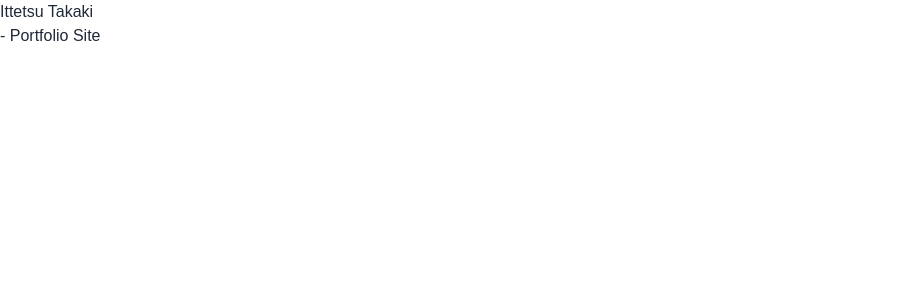
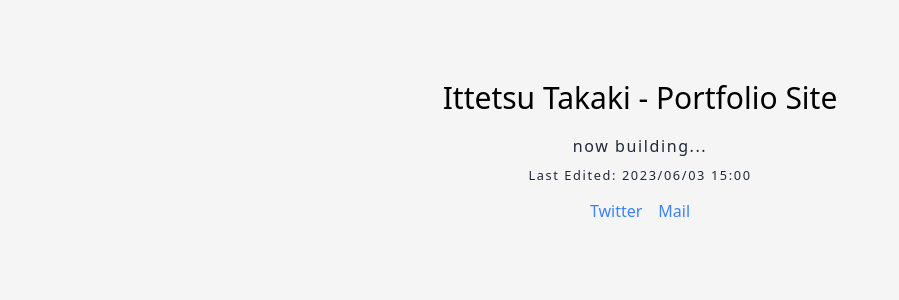
Before and after one commit to tetsu1615/portfolio_v0, a Next.js app in the folder frontend/: page / in a window 1280 px wide. Shown: the top 300 px of the page, without its empty margins (0-899 px from the left). Built offline with nearby package versions, Linux system fonts and the light colour scheme.

Commit message:
feat: wipページ作成

```diff
--- a/frontend/package.json
+++ b/frontend/package.json
@@ -28,10 +28,11 @@
     "eslint-config-next": "13.0.6",
     "eslint-config-prettier": "^8.8.0",
     "eslint-plugin-import": "^2.27.5",
-    "eslint-plugin-tailwindcss": "^3.12.0",
+    "eslint-plugin-tailwindcss": "^3.12.1",
     "eslint-plugin-unused-imports": "^2.0.0",
     "postcss": "^8.4.23",
     "prettier": "^2.8.8",
+    "prettier-plugin-tailwindcss": "^0.3.0",
     "tailwindcss": "^3.3.2",
     "typescript": "4.9.4"
   }
--- a/frontend/src/pages/_documents.tsx
+++ b/frontend/src/pages/_documents.tsx
@@ -7,7 +7,7 @@ export default function Document() {
         {/*Google Fontsの読み込み*/}
         <link rel="preconnect" href="https://fonts.googleapis.com" />
         <link rel="preconnect" href="https://fonts.gstatic.com" />
-        <link href="https://fonts.googleapis.com/css2?family=Noto+Sans+JP:wght@100;300;500;700;900&display=swap" rel="stylesheet" />
+        <link href="https://fonts.googleapis.com/css2?family=Noto+Sans+JP:wght@100;300;400;500;700;900&display=swap" rel="stylesheet" />
       </Head>
       <body>
         <Main />
--- a/frontend/src/pages/index.tsx
+++ b/frontend/src/pages/index.tsx
@@ -2,8 +2,16 @@ import type { NextPage } from 'next';
 
 const Home: NextPage = () => {
   return (
-    <div className='min-h-full leading-7'>
-      <h1 className='text-3xl text-black text-center mt-20'>Ittetsu Takaki<br className='block sm:hidden' /> <span className='hidden sm:inline-block' >-</span> Portfolio Site</h1>
+    <div className='min-h-full leading-7 text-center'>
+      <h1 className='text-3xl text-black mt-20'>Ittetsu Takaki<br className='block sm:hidden' /> <span className='hidden sm:inline-block' >-</span> Portfolio Site</h1>
+      <div className='wip tracking-widest font-normal'>
+        <p className='mt-4'>now building...</p>
+        <small className='mt-2'>Last Edited: 2023/06/03 15:00</small>
+      </div>
+      <div className='flex gap-4 justify-center mt-2'>
+        <a href="https://twitter.com/tetsuuniv/" className='text-blue-500 hover:opacity-80 hover:underline'>Twitter</a>
+        <a href="mailto:tetsu@1-fe.net" className='text-blue-500 hover:opacity-80 hover:underline'>Mail</a>
+      </div>
     </div>
   );
 };
--- a/frontend/src/styles/globals.css
+++ b/frontend/src/styles/globals.css
@@ -1,9 +1,15 @@
 @tailwind base;
 @tailwind components;
 @tailwind utilities;
+@import url('https://fonts.googleapis.com/css2?family=Noto+Sans+JP:wght@100;300;400;500;700;900&display=swap');
 
 /* font-family */
 html {
-  @apply font-main font-medium;
-  background-color: #f5f5f5;
+  background-color: #f5f5f5 !important;
 }
+
+body {
+  font-family: 'Noto Sans', 'Noto Sans JP', sans-serif;
+  font-weight: 500;
+  font-style: normal;
+}
--- a/frontend/tailwind.config.js
+++ b/frontend/tailwind.config.js
@@ -1,12 +1,12 @@
 /** @type {import('tailwindcss').Config} */
 module.exports = {
-  mode: "jit",
-  purge: {
+  // NOTE: https://github.com/Acidic9/prettier-plugin-tailwind/issues/29
+  mode: process.env.NODE_ENV ? 'jit' : undefined,
+  content: {
     content: [
       './src/**/*.{js,ts,jsx,tsx}',
     ],
   },
-  content: [],
   theme: {
     extend: {
       fontFamily: {
```
Also changed, not shown: 1 other file (tests, documents, lock files or other folders).
